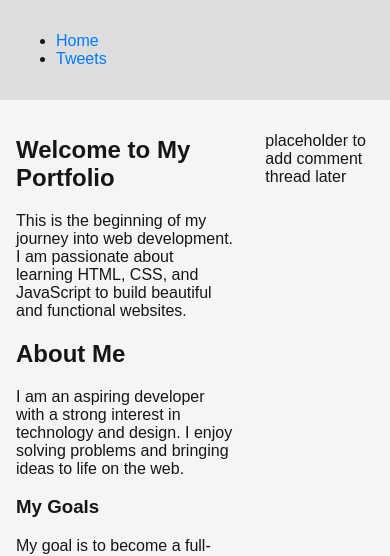
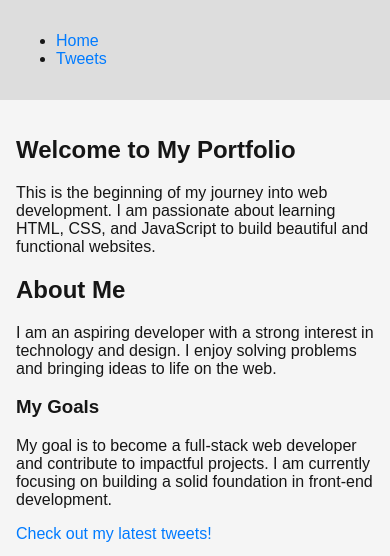
Before and after one commit to AddoAbraham/alx_html_css, a plain HTML site: page css_basic/index.html in a window 390 px wide. Shown: the top 556 px of the page. Drawn offline with Linux system fonts and the light colour scheme.

Commit message:
Add smartphone support with class and viewport meta

```diff
--- a/css_basic/base.css
+++ b/css_basic/base.css
@@ -20,3 +20,7 @@ a {
 a:hover {
   text-decoration: underline;
 }
+
+.works_on_smartphone main {
+  flex-direction: column;
+}
--- a/css_basic/index.html
+++ b/css_basic/index.html
@@ -8,7 +8,7 @@
     <meta name="viewport" content="width=device-width, initial-scale=1.0" />
     <title>My First Portfolio - Home</title>
   </head>
-  <body>
+  <body class="works_on_smartphone">
     <header>
       <ul>
         <li><a href="index.html">Home</a></li>
```
